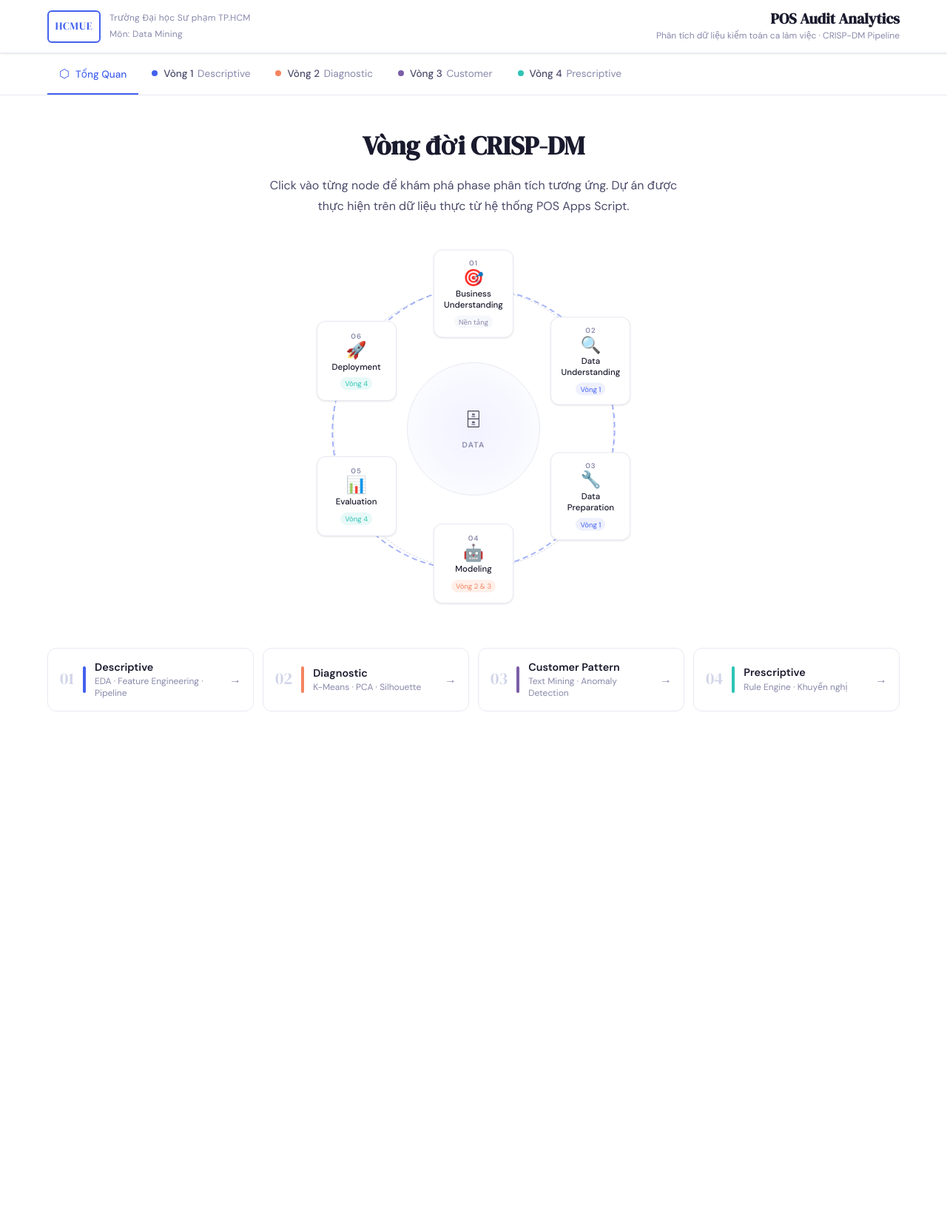
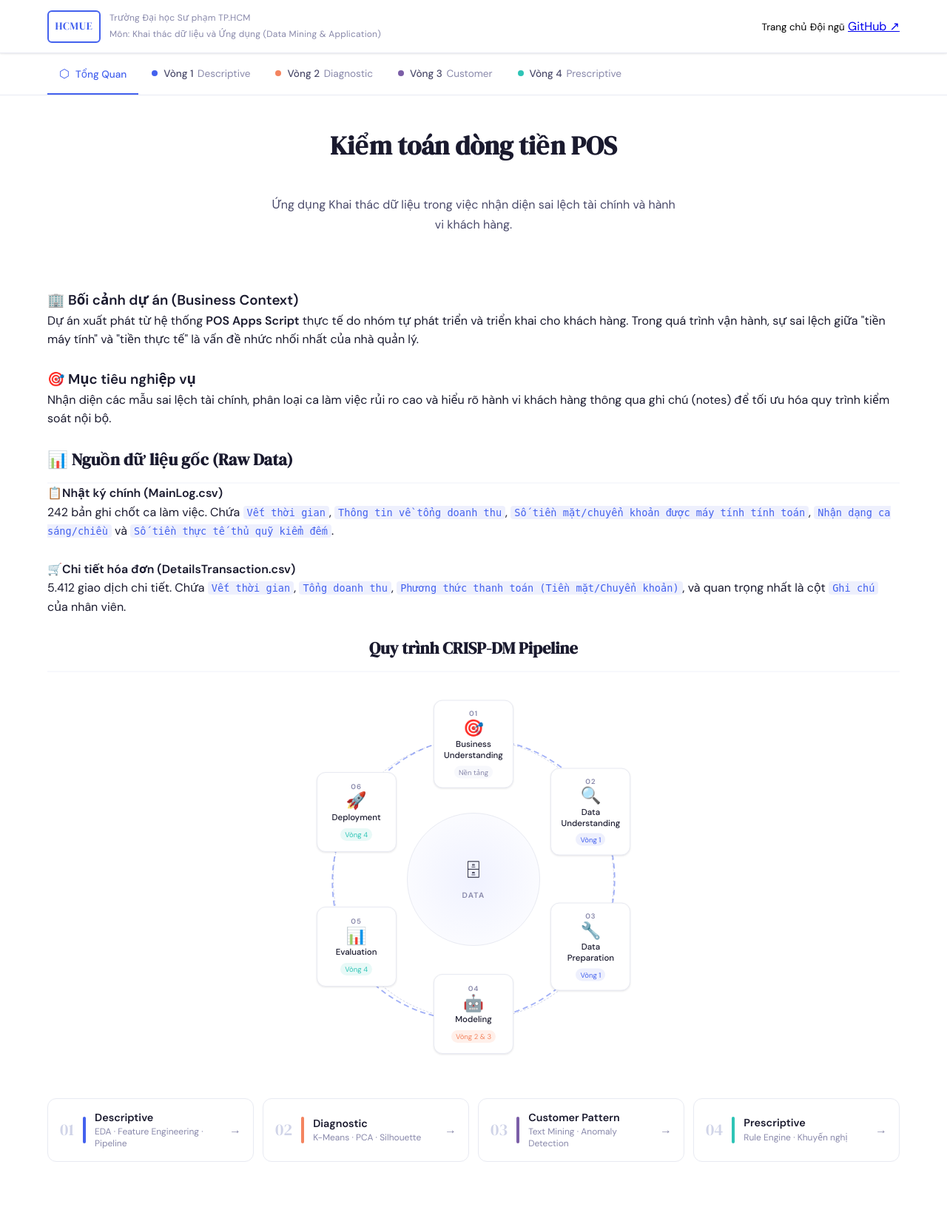
Before and after one commit to TranHoangDatSC/Final-Project---Data-Mining---Work-shift-audit-data-analysis-on-POS-System, a FastAPI app: page / in a window 1280 px wide. Shown: the whole page at 74% size. Before the commit the page ends 962 px from the top, so only its background shows below. Run offline with FastAPI, Linux system fonts and the light colour scheme.

Commit message:
fix phase 1 UI

```diff
--- a/static/js/script.js
+++ b/static/js/script.js
@@ -98,26 +98,41 @@ function formatNumber(num) {
 // ─── LOGIC CHUYỂN TAB TƯƠNG TÁC ────────────────────────────────────────────
 
 function setupNavigation() {
-    // Lấy tất cả các class có khả năng click chuyển trang (Tab, Node, Card)
-    const triggers = document.querySelectorAll('.nav-tab, .crisp-node, .home-card');
-
-    triggers.forEach(trigger => {
+    // 1. Lắng nghe các nút chuyển Phase (Tab, Diagram, Cards)
+    const phaseTriggers = document.querySelectorAll('.nav-tab, .crisp-node, .home-card');
+    phaseTriggers.forEach(trigger => {
         trigger.addEventListener('click', (e) => {
-            // Lấy giá trị data-target (ví dụ: "home", "phase-1", "phase-2")
             const targetId = trigger.getAttribute('data-target');
-
-            // Nếu click vào Node 1 (Business Understanding) không có target
-            if (targetId === "") {
-                showToast("Business Understanding là nền tảng. Vui lòng chọn các Vòng 1-4.");
-                return;
-            }
-
             if (targetId) {
                 e.preventDefault();
+                // Nếu đang ở panel khác (như About), phải bật lại menu "Tổng quan"
+                switchMainTab('home');
                 switchPhase(targetId);
             }
         });
     });
+
+    // 2. Lắng nghe Menu chính (Trang chủ / Đội ngũ)
+    const mainNavLinks = document.querySelectorAll('.nav-link[data-target]');
+    mainNavLinks.forEach(link => {
+        link.addEventListener('click', () => {
+            const target = link.getAttribute('data-target');
+            switchMainTab(target);
+        });
+    });
+}
+
+function switchMainTab(target) {
+    // Ẩn/Hiện panel chính (home hoặc about)
+    document.querySelectorAll('.panel').forEach(p => p.classList.remove('active'));
+    const targetPanel = document.getElementById(`panel-${target}`);
+    if (targetPanel) targetPanel.classList.add('active');
+
+    // Cập nhật trạng thái active trên menu
+    document.querySelectorAll('.nav-link').forEach(l => l.classList.remove('active'));
+    document.querySelector(`.nav-link[data-target="${target}"]`)?.classList.add('active');
+
+    window.scrollTo({ top: 0, behavior: 'smooth' });
 }
 
 function switchPhase(targetId) {
--- a/templates/index.html
+++ b/templates/index.html
@@ -17,20 +17,21 @@
   <header class="site-header">
     <div class="header-inner">
         <div class="header-brand">
-        <!-- Logo placeholder — thay /static/images/logo-hcmue.png nếu có file -->
         <div class="logo-badge" aria-label="HCMUE Logo">
             <span class="logo-text">HCMUE</span>
         </div>
         <div class="header-titles">
             <span class="header-subtitle">Trường Đại học Sư phạm TP.HCM</span>
             <span class="header-divider">·</span>
-          <span class="header-subtitle">Môn: Data Mining</span>
+            <span class="header-subtitle">Môn: Khai thác dữ liệu và Ứng dụng (Data Mining & Application)</span>
         </div>
         </div>
-      <div class="header-project">
-        <h1 class="project-title">POS Audit Analytics</h1>
-        <p class="project-desc">Phân tích dữ liệu kiểm toán ca làm việc · CRISP-DM Pipeline</p>
-      </div>
+
+        <nav class="main-nav">
+        <button class="nav-link active" data-target="home">Trang chủ</button>
+        <button class="nav-link" data-target="about">Đội ngũ</button>
+        <a href="https://github.com/TranHoangDatSC/..." target="_blank" class="nav-link github-link">GitHub ↗</a>
+        </nav>
     </div>
   </header>
 
@@ -89,155 +90,116 @@
   <main class="content-area">
 
     <!-- ─── PANEL HOME: CRISP-DM Diagram ─────────────────────────────────── -->
-    <section id="panel-home"
-             class="panel active"
-             role="tabpanel"
-             aria-labelledby="tab-home">
+    <section id="panel-home" class="panel active" role="tabpanel">
+    <div class="panel-hero">
+        <h2 class="panel-hero-title">Kiểm toán dòng tiền POS</h2>
+        <br>
+        <p class="panel-hero-sub">Ứng dụng Khai thác dữ liệu trong việc nhận diện sai lệch tài chính và hành vi khách hàng.</p>
+    </div>
+    <br>
 
-      <div class="panel-hero">
-        <h2 class="panel-hero-title">Vòng đời CRISP-DM</h2>
-        <p class="panel-hero-sub">
-          Click vào từng node để khám phá phase phân tích tương ứng.
-          Dự án được thực hiện trên dữ liệu thực từ hệ thống POS Apps Script.
-        </p>
+    <div class="context-grid">
+        <div class="context-card">
+        <h3 class="context-title">🏢 Bối cảnh dự án (Business Context)</h3>
+        <p>Dự án xuất phát từ hệ thống <strong>POS Apps Script</strong> thực tế do nhóm tự phát triển và triển khai cho khách hàng. Trong quá trình vận hành, sự sai lệch giữa "tiền máy tính" và "tiền thực tế" là vấn đề nhức nhối nhất của nhà quản lý.</p>
+        </div>
+        <br>
+        <div class="context-card">
+        <h3 class="context-title">🎯 Mục tiêu nghiệp vụ</h3>
+        <p>Nhận diện các mẫu sai lệch tài chính, phân loại ca làm việc rủi ro cao và hiểu rõ hành vi khách hàng thông qua ghi chú (notes) để tối ưu hóa quy trình kiểm soát nội bộ.</p>
+        </div>
+        <br>
     </div>
 
-      <!--
-        ══════════════════════════════════════════════════════════════════
-        CRISP-DM DIAGRAM — Được code bằng HTML/CSS thuần, KHÔNG dùng <img>
+    <div class="data-origin-section">
+        <h3 class="section-title">📊 Nguồn dữ liệu gốc (Raw Data)</h3>
+        <div class="data-cards">
+        <div class="data-item">
+            <div class="data-icon">📋<strong>Nhật ký chính (MainLog.csv)</strong></div>
+            <div class="data-info">
+            <span>242 bản ghi chốt ca làm việc. Chứa <code>Vết thời gian</code>, <code>Thông tin về tổng doanh thu</code>, <code>Số tiền mặt/chuyển khoản được máy tính tính toán</code>, <code>Nhận dạng ca sáng/chiều</code> và <code>Số tiền thực tế thủ quỹ kiểm đếm</code>.</span>
+            </div>
+        </div>
+        <br>
+        <div class="data-item">
+            <div class="data-icon">🛒<strong>Chi tiết hóa đơn (DetailsTransaction.csv)</strong></div>
+            <div class="data-info">
+            <span>5.412 giao dịch chi tiết. Chứa <code>Vết thời gian</code>, <code>Tổng doanh thu</code>, <code>Phương thức thanh toán (Tiền mặt/Chuyển khoản)</code>, và quan trọng nhất là cột <code>Ghi chú</code> của nhân viên.</span>
+            </div>
+        </div>
+        </div>
+        <br>
+    </div>
 
-        Thiết kế: vòng tròn 6 node xoay quanh trung tâm
-        Mỗi node = clickable button → activate tab tương ứng
+    <div class="crisp-diagram-container">
+        <h3 class="section-title" style="text-align: center; margin-bottom: 40px;">Quy trình CRISP-DM Pipeline</h3>
 
-        Layout kỹ thuật:
-          • Container dùng CSS Grid + position:relative
-          • Các node dùng position:absolute với transform để đặt theo góc
-          • Mũi tên dùng CSS border + transform:rotate để tạo cung tròn
-          • Các node mapping về Phase của dự án dùng data-target="phase-N"
-          • Các node CRISP-DM gốc (không mapping) dùng data-target=""
-            → script.js sẽ bỏ qua click trên node này
-        ══════════════════════════════════════════════════════════════════
-      -->
         <div class="crisp-diagram" role="img" aria-label="CRISP-DM lifecycle diagram">
-
-        <!-- Vòng kết nối ngoài (decorative ring) -->
         <div class="crisp-ring crisp-ring--outer"></div>
         <div class="crisp-ring crisp-ring--inner"></div>
-
-        <!-- Node trung tâm: Data -->
         <div class="crisp-center">
             <div class="crisp-center-icon">🗄</div>
             <div class="crisp-center-label">DATA</div>
         </div>
 
-        <!--
-          6 nodes đặt theo vị trí kim đồng hồ:
-          12h → Business Understanding
-          2h  → Data Understanding  ← map Phase 1
-          4h  → Data Preparation    ← map Phase 1
-          6h  → Modeling            ← map Phase 2 & 3
-          8h  → Evaluation          ← map Phase 4
-          10h → Deployment          ← map Phase 4
-        -->
-
-        <!-- Node 1 — 12h: Business Understanding (không map trực tiếp) -->
-        <button class="crisp-node crisp-node--top"
-                data-target=""
-                data-phase-name="Business Understanding"
-                title="Business Understanding — Hiểu bài toán kinh doanh">
+        <button class="crisp-node crisp-node--top" data-target="" data-phase-name="Business Understanding" title="Business Understanding — Hiểu bài toán kinh doanh">
             <span class="node-number">01</span>
             <span class="node-icon">🎯</span>
             <span class="node-label">Business<br>Understanding</span>
             <span class="node-badge">Nền tảng</span>
         </button>
 
-        <!-- Node 2 — 2h: Data Understanding → map Phase 1 -->
-        <button class="crisp-node crisp-node--top-right"
-                data-target="phase-1"
-                data-phase-name="Data Understanding"
-                title="Click để xem Phase 1 — Descriptive Analysis">
+        <button class="crisp-node crisp-node--top-right" data-target="phase-1" data-phase-name="Data Understanding" title="Click để xem Phase 1 — Descriptive Analysis">
             <span class="node-number">02</span>
             <span class="node-icon">🔍</span>
             <span class="node-label">Data<br>Understanding</span>
             <span class="node-badge node-badge--blue">Vòng 1</span>
         </button>
 
-        <!-- Node 3 — 4h: Data Preparation → map Phase 1 -->
-        <button class="crisp-node crisp-node--bottom-right"
-                data-target="phase-1"
-                data-phase-name="Data Preparation"
-                title="Click để xem Phase 1 — Data Preparation">
+        <button class="crisp-node crisp-node--bottom-right" data-target="phase-1" data-phase-name="Data Preparation" title="Click để xem Phase 1 — Data Preparation">
             <span class="node-number">03</span>
             <span class="node-icon">🔧</span>
             <span class="node-label">Data<br>Preparation</span>
             <span class="node-badge node-badge--blue">Vòng 1</span>
         </button>
 
-        <!-- Node 4 — 6h: Modeling → map Phase 2 & 3 -->
-        <button class="crisp-node crisp-node--bottom"
-                data-target="phase-2"
-                data-phase-name="Modeling"
-                title="Click để xem Phase 2 — K-Means Clustering">
+        <button class="crisp-node crisp-node--bottom" data-target="phase-2" data-phase-name="Modeling" title="Click để xem Phase 2 — K-Means Clustering">
             <span class="node-number">04</span>
             <span class="node-icon">🤖</span>
             <span class="node-label">Modeling</span>
             <span class="node-badge node-badge--orange">Vòng 2 & 3</span>
         </button>
 
-        <!-- Node 5 — 8h: Evaluation → map Phase 4 -->
-        <button class="crisp-node crisp-node--bottom-left"
-                data-target="phase-4"
-                data-phase-name="Evaluation"
-                title="Click để xem Phase 4 — Rule Engine">
+        <button class="crisp-node crisp-node--bottom-left" data-target="phase-4" data-phase-name="Evaluation" title="Click để xem Phase 4 — Rule Engine">
             <span class="node-number">05</span>
             <span class="node-icon">📊</span>
             <span class="node-label">Evaluation</span>
             <span class="node-badge node-badge--teal">Vòng 4</span>
         </button>
 
-        <!-- Node 6 — 10h: Deployment → map Phase 4 -->
-        <button class="crisp-node crisp-node--top-left"
-                data-target="phase-4"
-                data-phase-name="Deployment"
-                title="Click để xem Phase 4 — Prescriptive">
+        <button class="crisp-node crisp-node--top-left" data-target="phase-4" data-phase-name="Deployment" title="Click để xem Phase 4 — Prescriptive">
             <span class="node-number">06</span>
             <span class="node-icon">🚀</span>
             <span class="node-label">Deployment</span>
             <span class="node-badge node-badge--teal">Vòng 4</span>
         </button>
 
-        <!-- Mũi tên vòng tròn — dùng SVG inline để vẽ path cong -->
         <svg class="crisp-arrows" viewBox="0 0 400 400" xmlns="http://www.w3.org/2000/svg" aria-hidden="true">
             <defs>
-            <marker id="arrowhead" markerWidth="6" markerHeight="6"
-                    refX="3" refY="3" orient="auto">
+            <marker id="arrowhead" markerWidth="6" markerHeight="6" refX="3" refY="3" orient="auto">
                 <path d="M0,0 L0,6 L6,3 z" fill="var(--accent)" opacity="0.6"/>
             </marker>
             </defs>
-          <!-- 6 cung nối các node theo chiều kim đồng hồ -->
-          <path d="M 200 42  A 158 158 0 0 1 335 112"
-                fill="none" stroke="var(--accent)" stroke-width="1.5"
-                stroke-dasharray="6 4" marker-end="url(#arrowhead)" opacity="0.5"/>
-          <path d="M 340 125 A 158 158 0 0 1 340 275"
-                fill="none" stroke="var(--accent)" stroke-width="1.5"
-                stroke-dasharray="6 4" marker-end="url(#arrowhead)" opacity="0.5"/>
-          <path d="M 328 285 A 158 158 0 0 1 200 358"
-                fill="none" stroke="var(--accent)" stroke-width="1.5"
-                stroke-dasharray="6 4" marker-end="url(#arrowhead)" opacity="0.5"/>
-          <path d="M 185 358 A 158 158 0 0 1 58 282"
-                fill="none" stroke="var(--accent)" stroke-width="1.5"
-                stroke-dasharray="6 4" marker-end="url(#arrowhead)" opacity="0.5"/>
-          <path d="M 55 268 A 158 158 0 0 1 60 128"
-                fill="none" stroke="var(--accent)" stroke-width="1.5"
-                stroke-dasharray="6 4" marker-end="url(#arrowhead)" opacity="0.5"/>
-          <path d="M 72 115  A 158 158 0 0 1 196 40"
-                fill="none" stroke="var(--accent)" stroke-width="1.5"
-                stroke-dasharray="6 4" marker-end="url(#arrowhead)" opacity="0.5"/>
+            <path d="M 200 42  A 158 158 0 0 1 335 112" fill="none" stroke="var(--accent)" stroke-width="1.5" stroke-dasharray="6 4" marker-end="url(#arrowhead)" opacity="0.5"/>
+            <path d="M 340 125 A 158 158 0 0 1 340 275" fill="none" stroke="var(--accent)" stroke-width="1.5" stroke-dasharray="6 4" marker-end="url(#arrowhead)" opacity="0.5"/>
+            <path d="M 328 285 A 158 158 0 0 1 200 358" fill="none" stroke="var(--accent)" stroke-width="1.5" stroke-dasharray="6 4" marker-end="url(#arrowhead)" opacity="0.5"/>
+            <path d="M 185 358 A 158 158 0 0 1 58 282" fill="none" stroke="var(--accent)" stroke-width="1.5" stroke-dasharray="6 4" marker-end="url(#arrowhead)" opacity="0.5"/>
+            <path d="M 55 268  A 158 158 0 0 1 60 128" fill="none" stroke="var(--accent)" stroke-width="1.5" stroke-dasharray="6 4" marker-end="url(#arrowhead)" opacity="0.5"/>
+            <path d="M 72 115  A 158 158 0 0 1 196 40" fill="none" stroke="var(--accent)" stroke-width="1.5" stroke-dasharray="6 4" marker-end="url(#arrowhead)" opacity="0.5"/>
         </svg>
+        </div>
+    </div>
 
-      </div><!-- /.crisp-diagram -->
-
-      <!-- Quick-nav cards bên dưới diagram -->
     <div class="home-cards">
         <button class="home-card" data-target="phase-1">
         <span class="hcard-num">01</span>
```
Also changed, not shown: 1 other file. Lines whose indentation alone changed are shown as unchanged.
